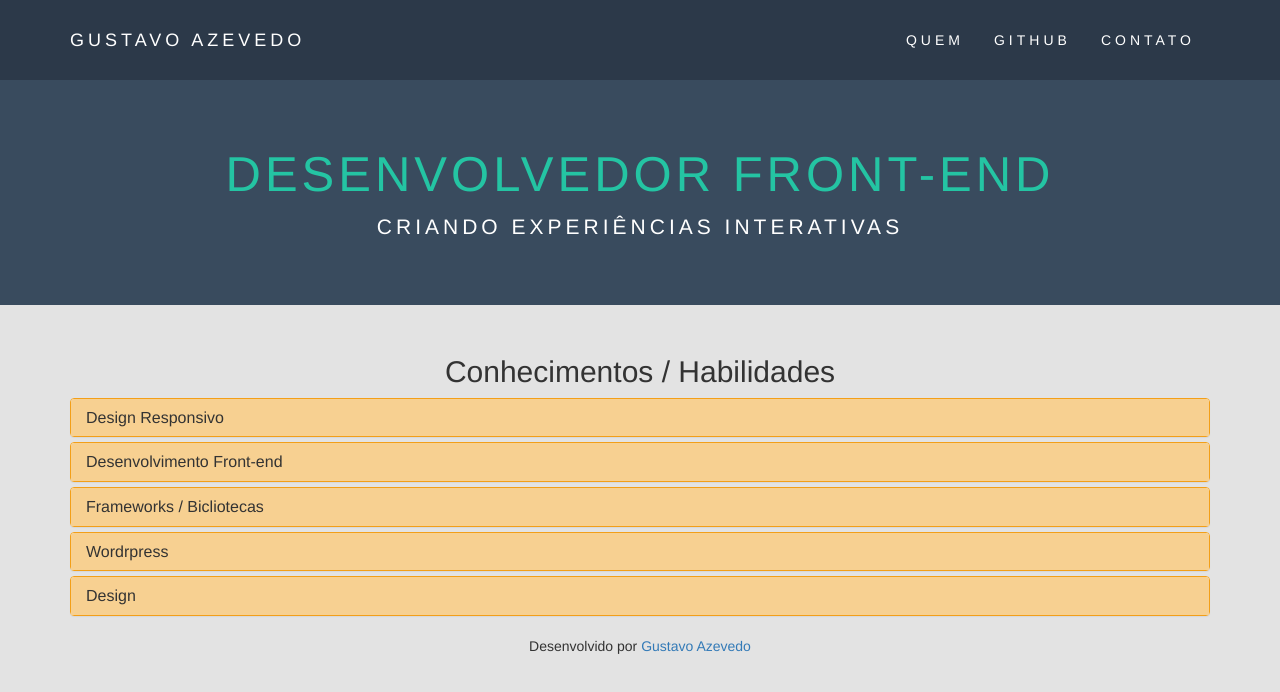
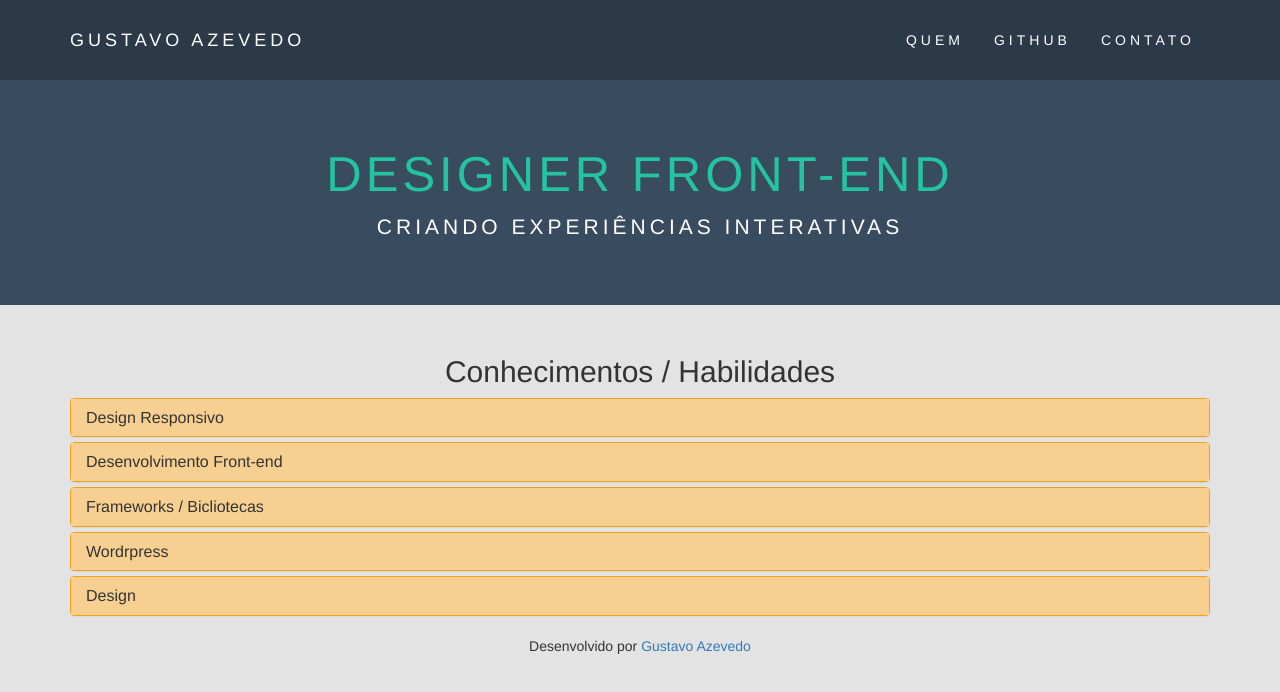
Before and after one commit to gustavoxazevedo/gustavoxazevedo.github.io, a plain HTML site: page index.html in a window 1280 px wide. Drawn offline with Linux system fonts and the light colour scheme.

Commit message:
Acerto Index

```diff
--- a/index.html
+++ b/index.html
@@ -31,7 +31,7 @@
 </nav>
 
 <div class="jumbotron text-center">
-  <h1>Desenvolvedor Front-end</h1>
+  <h1>Designer Front-end</h1>
   <p>Criando experiências interativas</p>
 </div>
 
```
